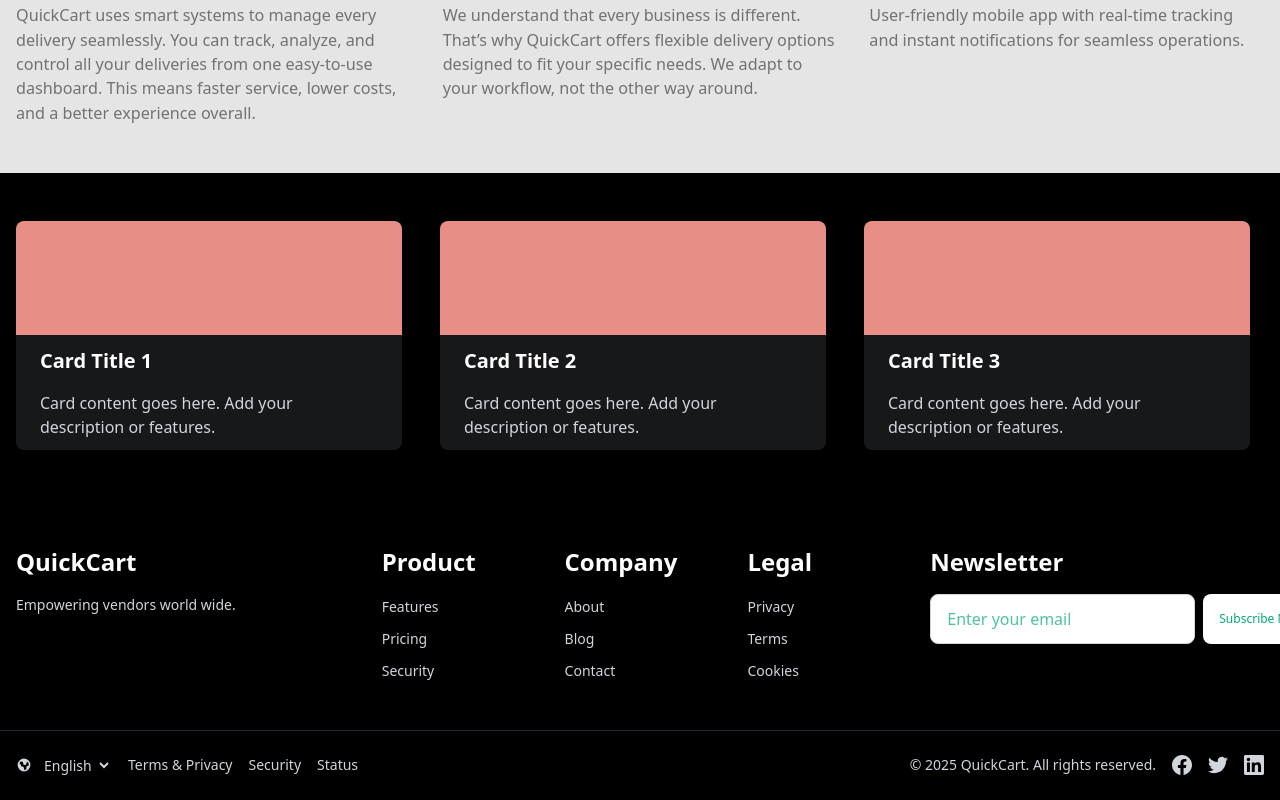
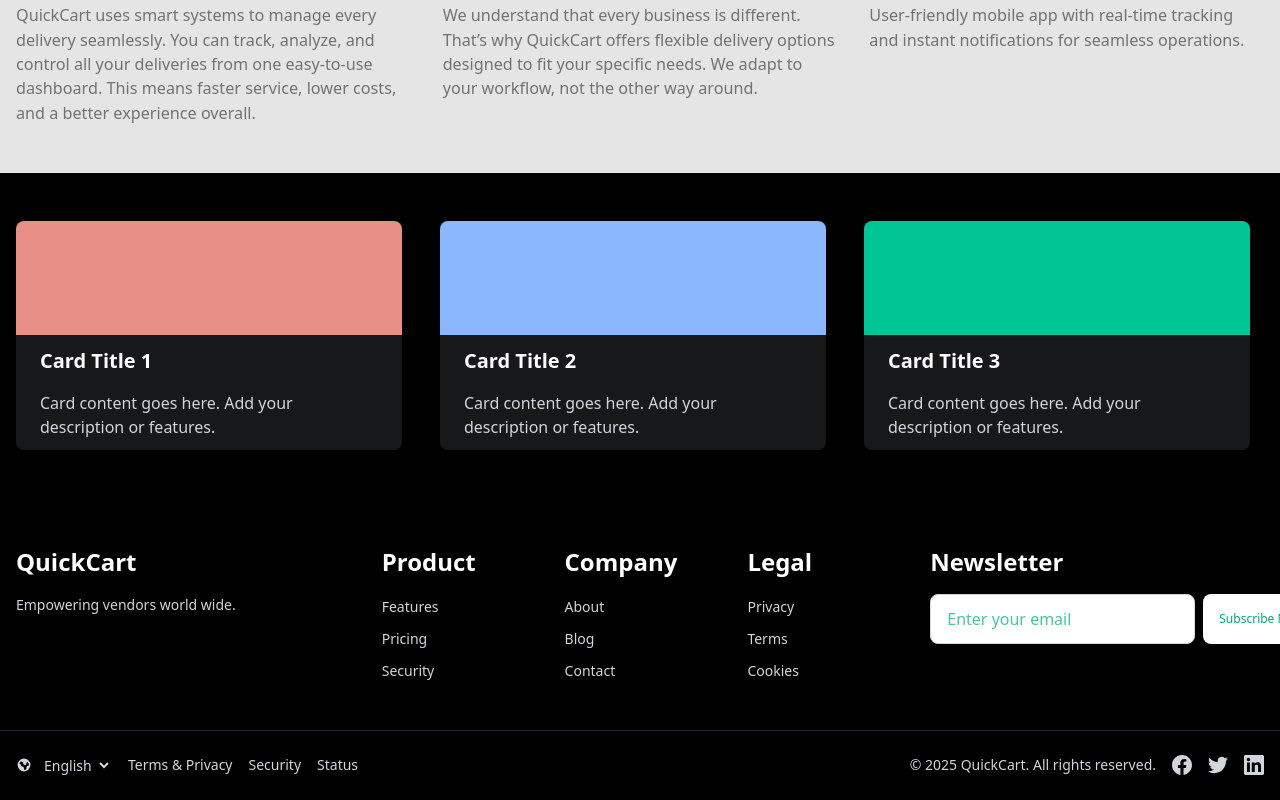
Before and after one commit to Olasunkanmi001/quickCart-landingPage, a React (Vite) app: page /riderLanding in a window 1280 px wide. Shown: the part 1600-2400 px from the top of the page. Built offline with nearby package versions, Linux system fonts and the light colour scheme.

Commit message:
Changed card colors to match design.

```diff
--- a/src/component/rider.CTA.jsx
+++ b/src/component/rider.CTA.jsx
@@ -40,7 +40,7 @@ const RiderCTA = () => {
             {/* Top half - E78E86 */}
             <div
               className="absolute top-0 left-0 w-full h-1/2"
-              style={{ backgroundColor: "#E78E86" }}
+              style={{ backgroundColor: "#8BB7FE" }}
             ></div>
             {/* Bottom half - 17181A */}
             <div
@@ -66,7 +66,7 @@ const RiderCTA = () => {
             {/* Top half - E78E86 */}
             <div
               className="absolute top-0 left-0 w-full h-1/2"
-              style={{ backgroundColor: "#E78E86" }}
+              style={{ backgroundColor: "#00C695" }}
             ></div>
             {/* Bottom half - 17181A */}
             <div
```
